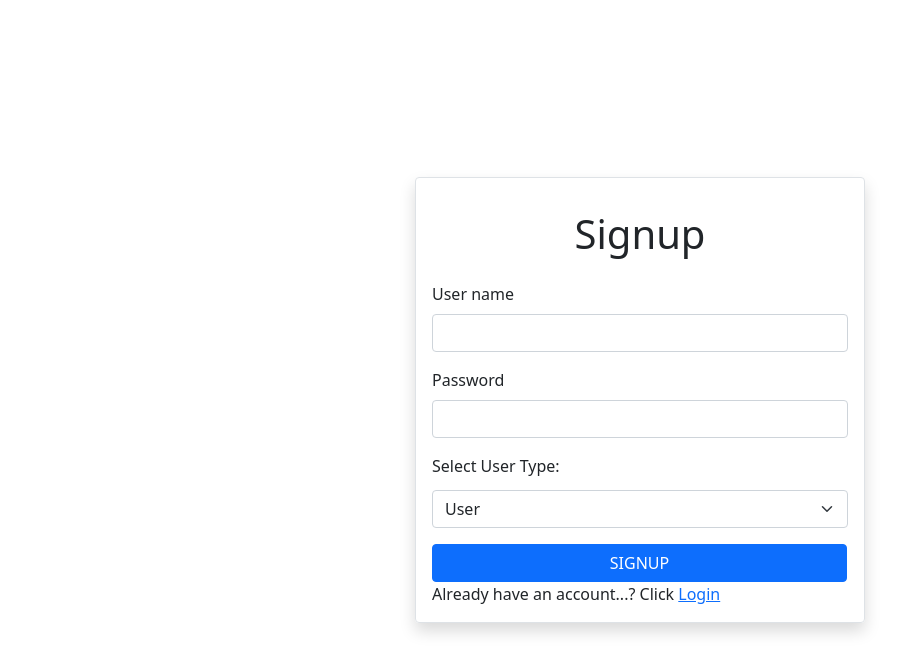
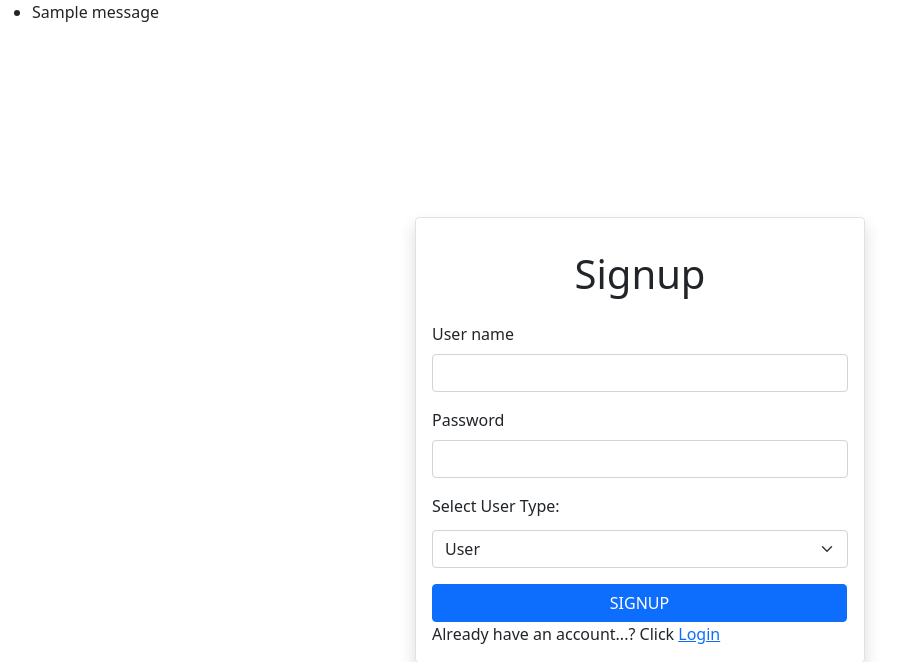
Before and after one commit to kaviiee/grocery-store, a Flask app: page /signup in a window 1280 px wide. Shown: the top 662 px of the page, without its empty margins (0-917 px from the left). Before the commit the page ends 634 px from the top, so only its background shows below. Run offline with Flask 3, Linux system fonts and the light colour scheme; tables that the repository leaves empty hold one stand-in row (values such as "Sample post"); one stand-in notice (Sample message) is shown.

Commit message:
login signup2

```diff
--- a/templates/signup.html
+++ b/templates/signup.html
@@ -5,6 +5,15 @@
 	<link href="https://cdn.jsdelivr.net/npm/bootstrap@5.0.0-beta1/dist/css/bootstrap.min.css" rel="stylesheet" integrity="sha384-giJF6kkoqNQ00vy+HMDP7azOuL0xtbfIcaT9wjKHr8RbDVddVHyTfAAsrekwKmP1" crossorigin="anonymous">
 </head>
 <body>
+	{% with messages = get_flashed_messages() %}
+        {% if messages %}
+            <ul class="flash-messages">
+                {% for message in messages %}
+                    <li class="flash-message">{{ message }}</li>
+                {% endfor %}
+            </ul>
+        {% endif %}
+    {% endwith %}
       <div class="container d-flex justify-content-center align-items-center"
       style="min-height: 100vh">
       	<form class="border shadow p-3 rounded"
```
Also changed, not shown: instance/grocery_store.db.
